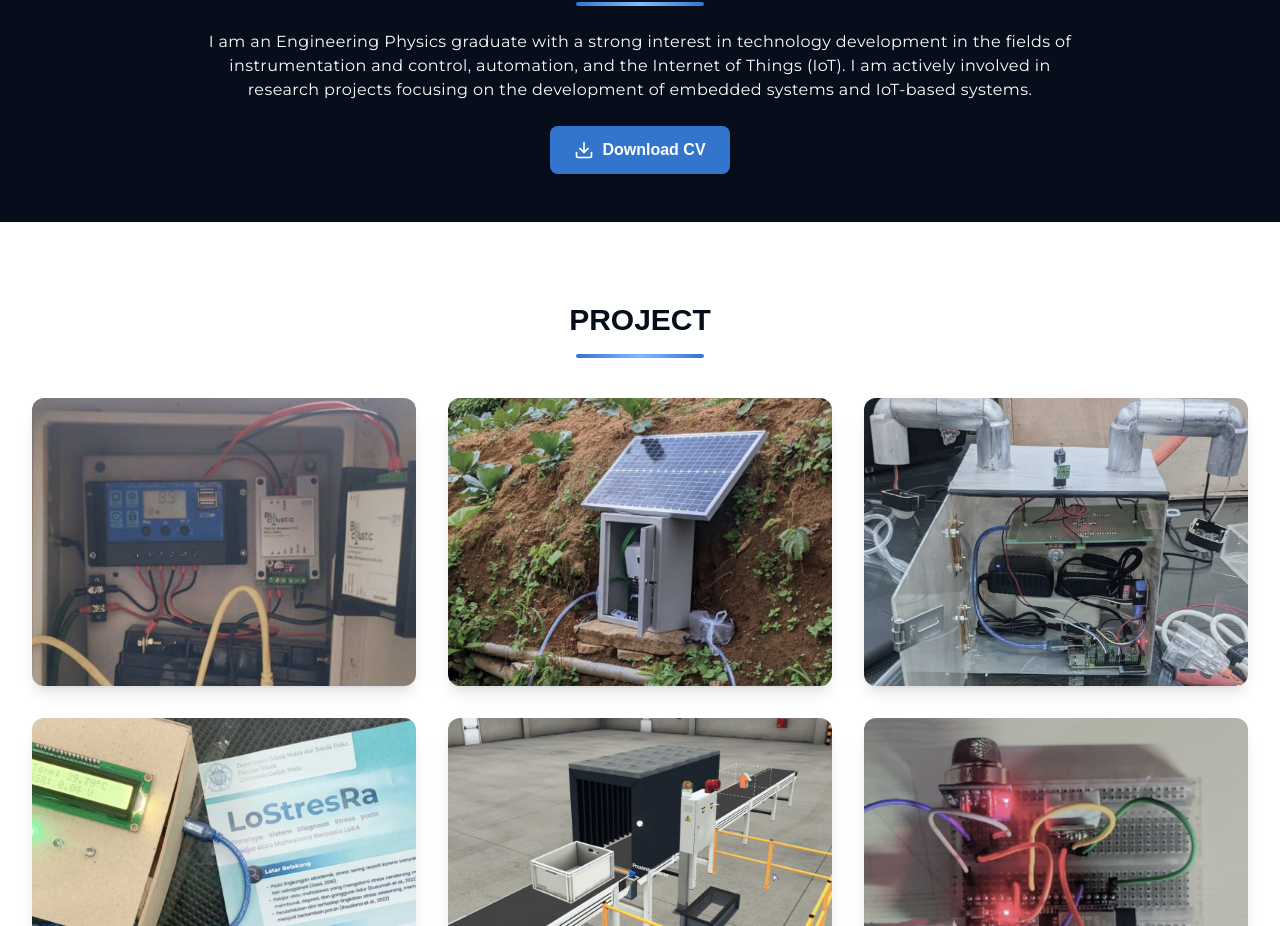
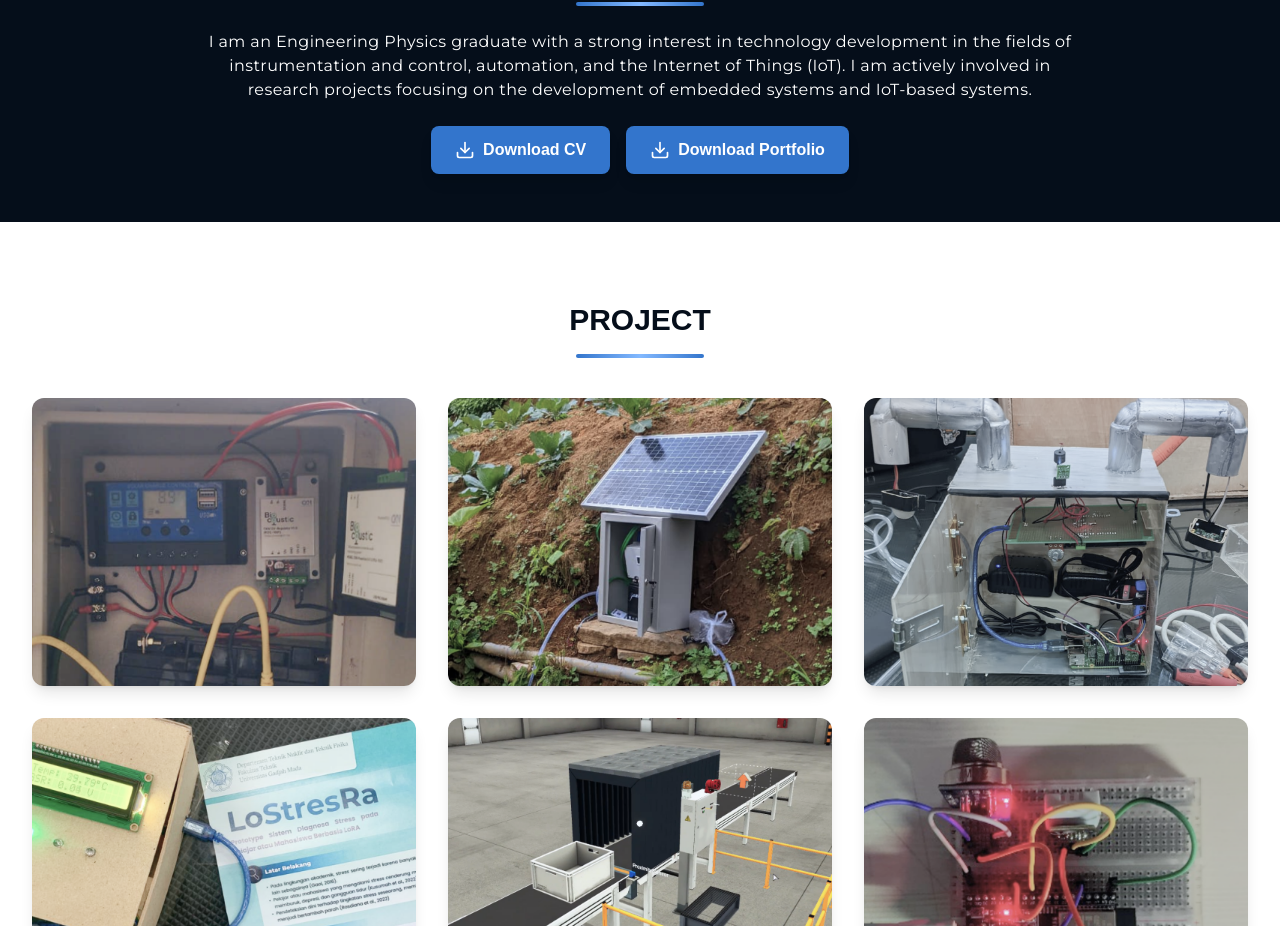
Before and after one commit to rijaldzaki/rijal-portfolio, a Next.js app: page / in a window 1280 px wide. Shown: the part 898-1824 px from the top of the page. Built offline with nearby package versions, Linux system fonts and the light colour scheme.

Commit message:
new button "donwload portfolio"

```diff
--- a/app/page.tsx
+++ b/app/page.tsx
@@ -255,6 +255,7 @@ const Home: NextPage = () => {
           the Internet of Things (IoT). I am actively involved in research projects
           focusing on the development of embedded systems and IoT-based systems.
         </p>
+        <div className="flex gap-4">
           <a
             href="/assets/CV-Rijal Dzaki Fadhlurrohman.pdf"
             download
@@ -263,6 +264,16 @@ const Home: NextPage = () => {
             <Download size={20} />
             Download CV
           </a>
+
+          <a
+            href="/assets/Portfolio-Rijal Dzaki Fadhlurrohman.pdf"
+            download
+            className="inline-flex items-center gap-2 bg-[#3375CC] hover:bg-[#83B9FF] text-white px-6 py-3 rounded-lg shadow-lg transition-all duration-300 font-raleway font-semibold"
+          >
+            <Download size={20} />
+            Download Portfolio
+          </a>
+        </div>
       </motion.section>
 
       {/* Project */}
```
Also changed, not shown: 1 other file (tests, documents, lock files or other folders). Lines whose indentation alone changed are shown as unchanged.
